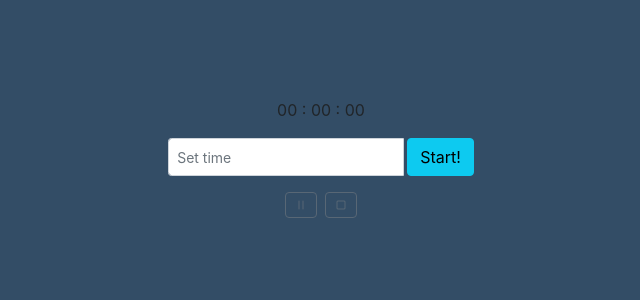
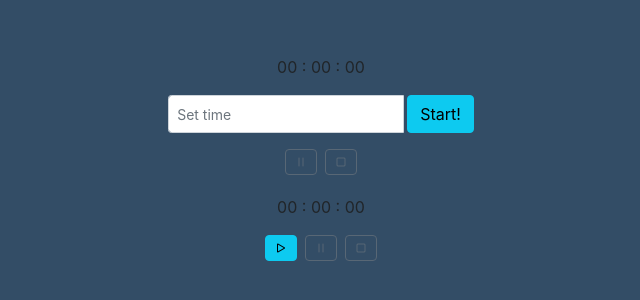
Before and after one commit to Omriruvio/react-stopwatch, a React (Create React App) app: page / in a window 1280 px wide. Shown: the part 242-542 px from the top of the page, without its empty margins (319-959 px from the left). Built offline with nearby package versions, Linux system fonts and the light colour scheme.

Commit message:
feature(controls): add pause/play/stop btns states

```diff
--- a/src/App.js
+++ b/src/App.js
@@ -5,7 +5,7 @@ function App() {
   return (
     <div className="page-content">
       <Timer></Timer>
-      {/* <StopWatch></StopWatch> */}
+      <StopWatch></StopWatch>
     </div>
   );
 }
--- a/src/components/Controls.jsx
+++ b/src/components/Controls.jsx
@@ -12,14 +12,15 @@ export default class Controls extends React.Component {
 
   deactivateWhenNotRunning = () => this.props.isRunning ? this.activeButtonClasses : this.inactiveButtonClasses
   activateWhenNotRunning = () => this.props.isRunning ? this.inactiveButtonClasses : this.activeButtonClasses
+  deactivateWhenNotRunningOrPaused = () => !this.props.isRunning && !this.props.isPaused ? this.inactiveButtonClasses : this.activeButtonClasses
 
   render () {
     const isRunning = this.props.isRunning;
     return (
       <div className="stopwatch__controls">
-        {this.props.play && <button disabled={isRunning} className={this.activateWhenNotRunning()} onClick={this.props.handleStart}><i className="bi bi-play" style={{ fontSize: '1rem' }}></i></button>}
-        <button disabled={!isRunning} className={this.deactivateWhenNotRunning()} onClick={this.props.handlePause}><i className="bi bi-pause" style={{ fontSize: '1rem' }}></i></button>
-        <button disabled={!isRunning} className={this.deactivateWhenNotRunning()} onClick={this.props.handleStop}><i className="bi bi-stop" style={{ fontSize: '1rem' }}></i></button>
+        {this.props.displayPlayButton && <button disabled={isRunning} className={this.activateWhenNotRunning()} onClick={this.props.handleStart}><i className="bi bi-play" style={{ fontSize: '1rem' }}></i></button>}
+        <button disabled={!isRunning && !this.props.isPaused} className={this.deactivateWhenNotRunningOrPaused()} onClick={this.props.onPause}><i className="bi bi-pause" style={{ fontSize: '1rem' }}></i></button>
+        <button disabled={!isRunning && !this.props.isPaused} className={this.deactivateWhenNotRunningOrPaused()} onClick={this.props.handleStop}><i className="bi bi-stop" style={{ fontSize: '1rem' }}></i></button>
       </div>
     )
   }
--- a/src/components/StopWatch.jsx
+++ b/src/components/StopWatch.jsx
@@ -14,7 +14,8 @@ export default class StopWatch extends React.Component {
       start: 0,
       pauseTime: 0,
       running: false,
-      diff: 0
+      diff: 0,
+      isPaused: false
     }
   }
 
@@ -30,19 +31,25 @@ export default class StopWatch extends React.Component {
     const now = Date.now();
     this.setState({
       running: true,
+      isPaused: false,
       start: this.state.pauseTime ? now - (this.state.pauseTime * 1000 ) : now,
 
     })
   }
   handlePause = () => {
+    console.log('pausing from stopwatch')
+    const now = Date.now();
     this.setState({
-      running: false,
+      running: !this.state.running,
+      isPaused: !this.state.isPaused,
       pauseTime: (Date.now() - this.state.start) / 1000,
+      start: this.state.pauseTime ? now - (this.state.pauseTime * 1000 ) : now
     })
   }
   handleStop = () => {
     this.setState({
       running: false,
+      isPaused: false,
       time: this.calculateTime(0),
       start: 0,
       pauseTime: 0,
@@ -76,7 +83,7 @@ export default class StopWatch extends React.Component {
     return (
       <div>
         <div className="stopwatch">{this.formatTime(this.state.time)}</div>
-        <Controls play={true} isRunning={this.state.running} handleStart={this.handleStart} handlePause={this.handlePause} handleStop={this.handleStop}></Controls>
+        <Controls isPaused={this.state.isPaused} displayPlayButton={true} isRunning={this.state.running} handleStart={this.handleStart} onPause={this.handlePause} handleStop={this.handleStop}></Controls>
       </div>
     )
   }
--- a/src/components/Timer.jsx
+++ b/src/components/Timer.jsx
@@ -7,6 +7,7 @@ export default class Timer extends StopWatch {
     super(props);
     this.state = {
       running: false,
+      isPaused: false,
       time: this.calculateTime(0),
       timer: null,
       remaining: 0,
@@ -16,7 +17,7 @@ export default class Timer extends StopWatch {
     this.submitButtonInactiveClasses = 'btn btn-outline-secondary ms-1';
   }
 
-  setTime = (e) => {
+  handleKeyUp = (e) => {
     if (e.key === 'Enter') {
       this.startTimer()
       this.timerInputField.current.value = ''
@@ -28,12 +29,27 @@ export default class Timer extends StopWatch {
   }
 
   startTimer = () => {
+    // parse value --- if value is string and not empty ->
+    // handle white spaces
+    // handle Number space hour / hr / h / hours / hrs / minute / minutes / min / m / mins / seconds / second / secs / s /sec ->
+    // handle 'XtimesizeYtimesizeZtimesize...'
+    // convert to seconds and pass into "timer state"
+    // return a converted Number in seconds
+    // const timer = this.parseInput()
     const timer = Number(this.timerInputField.current.value);
     const time = this.calculateTime(timer);
     if (timer !== '') {
       console.log(`time set for ${timer} seconds`);
-      this.setState({ time, timer, running: true })
+      this.setState({ time, timer, running: true, isPaused: false})
     }
+  }
+
+  handlePause = () => {
+    // super?
+    this.setState({
+      running: !this.state.running,
+      isPaused: !this.state.isPaused
+    })
   }
 
   componentDidUpdate = (prevProps, prevState) => {
@@ -42,14 +58,21 @@ export default class Timer extends StopWatch {
         this.setState({
           timer: --this.state.timer,
           time: this.calculateTime(this.state.timer),
-          running: this.state.timer > 0
+          running: this.state.running && this.state.timer > 0
         })
       }, 1000)
-      // if (this.state.running && this.state.timer <= 0) this.setState({running: false});
     }
+  }
 
-
-
+  handleStop = () => {
+    this.setState({
+      running: false,
+      isPaused: false,
+      time: this.calculateTime(0),
+      timer: 0,
+      start: 0,
+      pauseTime: 0,
+    })
   }
 
   render() {
@@ -58,12 +81,12 @@ export default class Timer extends StopWatch {
         <div className="stopwatch">{this.formatTime(this.state.time)}</div>
           <div>
             <div className="input-group input-group-sm mt-3 mb-3">
-              <input disabled={this.state.running} readOnly={this.state.running} ref={this.timerInputField} onKeyUp={this.setTime} type="number" className="form-control" placeholder="Set time" />
+              <input disabled={this.state.running} readOnly={this.state.running} ref={this.timerInputField} onKeyUp={this.handleKeyUp} type="number" className="form-control" placeholder="Set time" />
               <div className="input-group-append">
-                <button disabled={this.state.running} onClick={this.startTimer} className={this.state.running ? this.submitButtonInactiveClasses : this.submitButtonActiveClasses} type="button">Start!</button>
+                <button disabled={this.state.running || this.state.isPaused} onClick={this.startTimer} className={this.state.running || this.state.isPaused ? this.submitButtonInactiveClasses : this.submitButtonActiveClasses} type="button">Start!</button>
               </div>
           </div>
-          <Controls play={false} isRunning={this.state.running}></Controls>
+          <Controls handleStop={this.handleStop} displayPlayButton={false} isPaused={this.state.isPaused} isRunning={this.state.running} onPause={this.handlePause}></Controls>
         </div>
       </div>
     )
```
